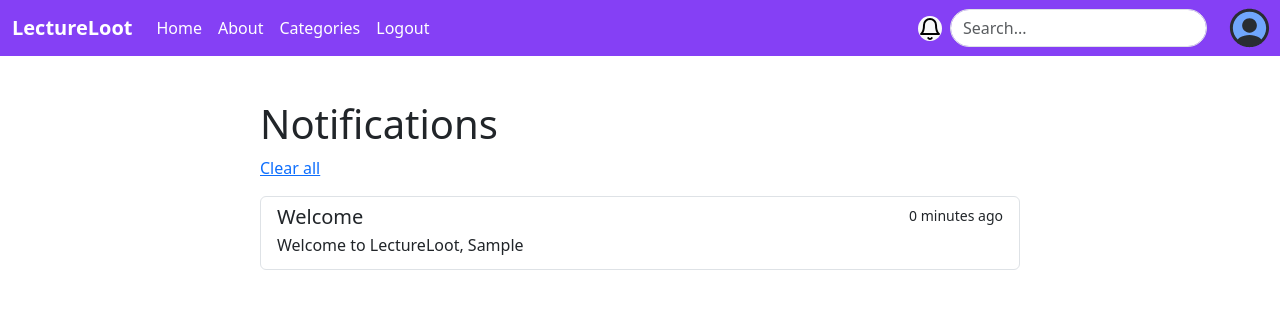
After one commit to kupian/LectureLoot, a Django app: page /notifications/ in a window 1280 px wide. The commit adds this page. Shown: the top 309 px of the page. Run offline with Django 3.2, Linux system fonts and the light colour scheme; the visitor is signed in with stand-in values (Sample User, id 1); data comes from the database, SQL or seed files in the repository; some libraries are stand-ins or nearby versions.

Commit message:
added notifications feature along with welcome message for new users

```diff
--- a/lectureloot/app/admin.py
+++ b/lectureloot/app/admin.py
@@ -1,5 +1,5 @@
 from django.contrib import admin
-from app.models import Category, Listing, CustomUser, Media, Bid
+from app.models import Category, Listing, CustomUser, Media, Bid, Notification
 
 class ListingAdmin(admin.ModelAdmin):
   list_display = ('title', 'category', 'id')
@@ -17,3 +17,4 @@ admin.site.register(Listing, ListingAdmin)
 admin.site.register(CustomUser)
 admin.site.register(Media, MediaAdmin)
 admin.site.register(Bid)
+admin.site.register(Notification)
--- a/lectureloot/app/models.py
+++ b/lectureloot/app/models.py
@@ -28,6 +28,16 @@ class CustomUser(AbstractUser):
 
     def __str__(self):
         return self.email
+
+    def save(self, *args, **kwargs):
+        # override save to generate a welcome notification when user is first created
+        just_created = self.pk is None
+
+        super(CustomUser, self).save(*args, **kwargs)
+
+        if just_created:
+            welcome_message = Notification(user=self, title="Welcome", message=f"Welcome to LectureLoot, {self.first_name}")
+            welcome_message.save()
 
 class Category(models.Model):
     MAX_NAME_LENGTH = 128
@@ -101,3 +111,19 @@ class Bid(models.Model):
 
     def __str__(self):
         return f"Bid for £{self.amount}"
+
+class Notification(models.Model):
+    user = models.ForeignKey(CustomUser, on_delete=models.CASCADE, related_name='notifications')
+    title = models.CharField(max_length=255)
+    message = models.TextField()
+    created_at = models.DateTimeField(auto_now_add=True)
+    read = models.BooleanField(default=False)
+
+    # optional link to related listing
+    listing = models.ForeignKey(Listing, on_delete=models.SET_NULL, null=True, blank=True)
+
+    class Meta:
+        ordering = ['-created_at']
+
+    def __str__(self):
+        return f"{self.title} for {self.user.username}"
--- a/lectureloot/app/urls.py
+++ b/lectureloot/app/urls.py
@@ -24,5 +24,7 @@ urlpatterns = [
   path('category/<str:name>/', views.category, name='category'),
   path('bid/<int:listing_id>', views.submit_bid, name="submit_bid"),
   path('merchant/<str:username>/', views.merchant, name="merchant"),
-  path('highest-bid/<int:listing_id>', views.highest_bid, name="highest_bid")
+  path('highest-bid/<int:listing_id>', views.highest_bid, name="highest_bid"),
+  path('notifications/', views.notifications, name='notifications'),
+  path('clear-notifications/', views.clear_notifications, name='clear_notifications'),
 ]
--- a/lectureloot/app/views.py
+++ b/lectureloot/app/views.py
@@ -2,7 +2,7 @@ from django.forms import modelformset_factory
 from django.shortcuts import render, get_object_or_404, redirect
 from django.contrib.auth.decorators import login_required
 from django.conf import settings
-from .models import Listing, CustomUser, Category, Bid, Media
+from .models import Listing, CustomUser, Category, Bid, Media, Notification
 from .forms import ListingForm, UserForm, UserProfileForm, MediaForm, MediaFormSet
 from django.contrib.auth import authenticate, login as auth_login, logout as auth_logout
 from django.contrib import messages
@@ -282,3 +282,26 @@ def highest_bid(request, listing_id):
   }
 
   return JsonResponse(context_dict)
+
+@login_required
+def notifications(request):
+    """display user notifications and mark as read"""
+
+    user_notifications = Notification.objects.filter(user=request.user)
+
+    # mark as read
+    unread_notifications = user_notifications.filter(read=False)
+    unread_notifications.update(read=True)
+
+    return render(request, 'app/notifications.html', {
+        'notifications': user_notifications
+    })
+
+@login_required
+def clear_notifications(request):
+  """remove all notifications"""
+  user_notifications = Notification.objects.filter(user=request.user)
+  user_notifications.delete()
+  return render(request, 'app/notifications.html', {
+        'notifications': user_notifications
+    })
--- a/lectureloot/lectureloot/settings.py
+++ b/lectureloot/lectureloot/settings.py
@@ -29,7 +29,7 @@ SECRET_KEY = '6_+ri%r5kcw$fp5ba815yxdqjsa(3+@rb*$in31=i-e^el=jm!'
 # SECURITY WARNING: don't run with debug turned on in production!
 DEBUG = True
 
-ALLOWED_HOSTS = ["kupian.pythonanywhere.com"]
+ALLOWED_HOSTS = ["kupian.pythonanywhere.com", "127.0.0.1"]
 
 
 # Application definition
@@ -75,6 +75,7 @@ TEMPLATES = [
                 'django.template.context_processors.request',
                 'django.contrib.auth.context_processors.auth',
                 'django.contrib.messages.context_processors.messages',
+                'utils.context_processors.notification_count'
             ],
         },
     },
--- a/lectureloot/templates/app/header.html
+++ b/lectureloot/templates/app/header.html
@@ -42,6 +42,18 @@
 
       </ul>
 
+      <!-- Notification Button -->
+      <a href="/notifications" class="me-2">
+        <button class="btn btn-light rounded-circle px-0 py-0 position-relative">
+          <img src="{% static 'icons/bell.svg' %}" alt="Notifications">
+          {% if notifications_count > 0 %}
+            <span class="position-absolute top-0 start-100 translate-middle badge rounded-pill bg-danger">
+              {{ notifications_count }}
+            </span>
+          {% endif %}
+        </button>
+      </a>
+
       <!-- Search Bar -->
       <form class="d-flex me-3" role="search" method="GET" id="search">
         <input class="form-control rounded-pill me-2" type="search" placeholder="Search..." aria-label="Search" id="query">
--- /dev/null
+++ b/lectureloot/templates/app/notifications.html
@@ -0,0 +1,34 @@
+{% extends 'app/base.html' %}
+{% load static %}
+
+{% block title_block %}Notifications{% endblock %}
+
+{% block body_block %}
+<div class="container mt-4">
+    <h1>Notifications</h1>
+    <a href="/clear-notifications"><p>Clear all</p></a>
+
+    {% if notifications %}
+        <div class="list-group">
+            {% for notification in notifications %}
+                <div class="list-group-item {% if not notification.read %}list-group-item-primary{% endif %}">
+                    <div class="d-flex w-100 justify-content-between">
+                        <h5 class="mb-1">{{ notification.title }}</h5>
+                        <small>{{ notification.created_at|timesince }} ago</small>
+                    </div>
+                    <p class="mb-1">{{ notification.message }}</p>
+                    <small>
+                        {% if notification.listing %}
+                            <a href="{% url 'app:listing_detail' notification.listing.id %}">View Listing</a>
+                        {% endif %}
+                    </small>
+                </div>
+            {% endfor %}
+        </div>
+    {% else %}
+        <div class="alert alert-info mt-3">
+            <p>No notifications</p>
+        </div>
+    {% endif %}
+</div>
+{% endblock %}
--- /dev/null
+++ b/lectureloot/utils/context_processors.py
@@ -0,0 +1,8 @@
+from app.models import Notification
+
+def notification_count(request):
+    """add notification count to context"""
+    if request.user.is_authenticated:
+        count = Notification.objects.filter(user=request.user, read=False).count()
+        return {'notifications_count': count}
+    return {'notifications_count': 0}
```
Also changed, not shown: lectureloot/static/icons/bell.svg (added), lectureloot/static/icons/envelope-solid.svg (added).
